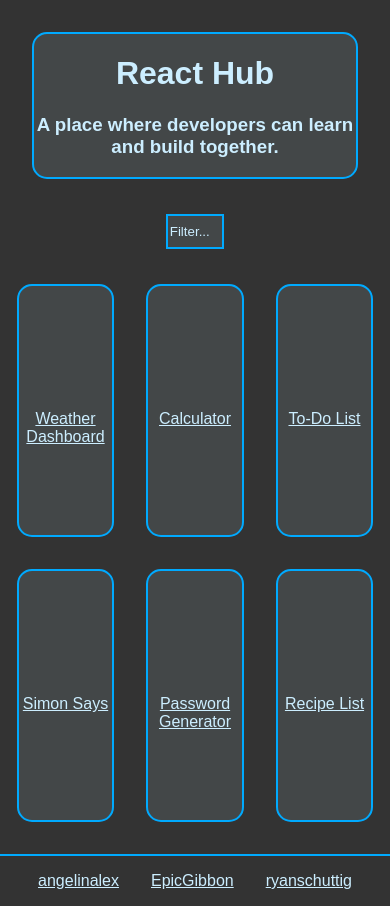
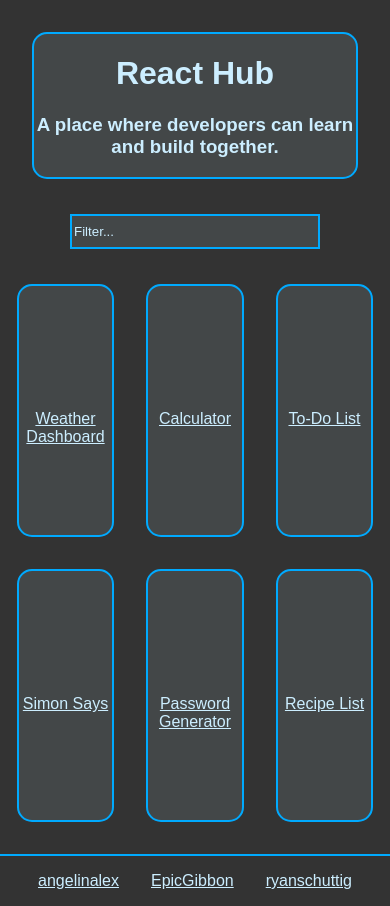
Before and after one commit to ryanschuttig/React_Hub, a React (Create React App) app: page / in a window 390 px wide. Built offline with nearby package versions, Linux system fonts and the light colour scheme.

Commit message:
fixed filter width for responsiveness

```diff
--- a/src/components/filter/Filter.scss
+++ b/src/components/filter/Filter.scss
@@ -1,6 +1,6 @@
 .filter {
   height: 35px;
-  width: 15%;
+  width: 250px;
   margin-top: 35px;
   background: hsl(200, 100%, 90%, 0.1);
   border: 2px solid hsl(200, 100%, 50%);
```
